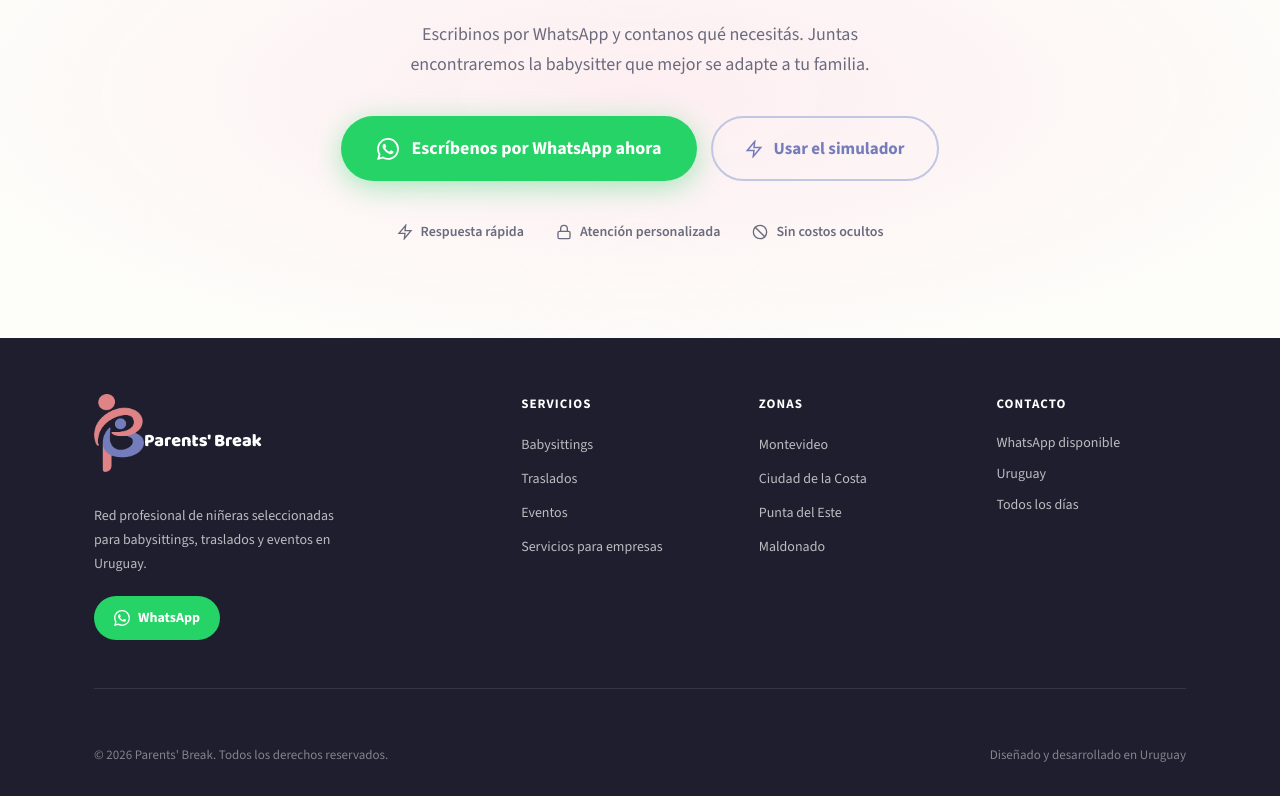
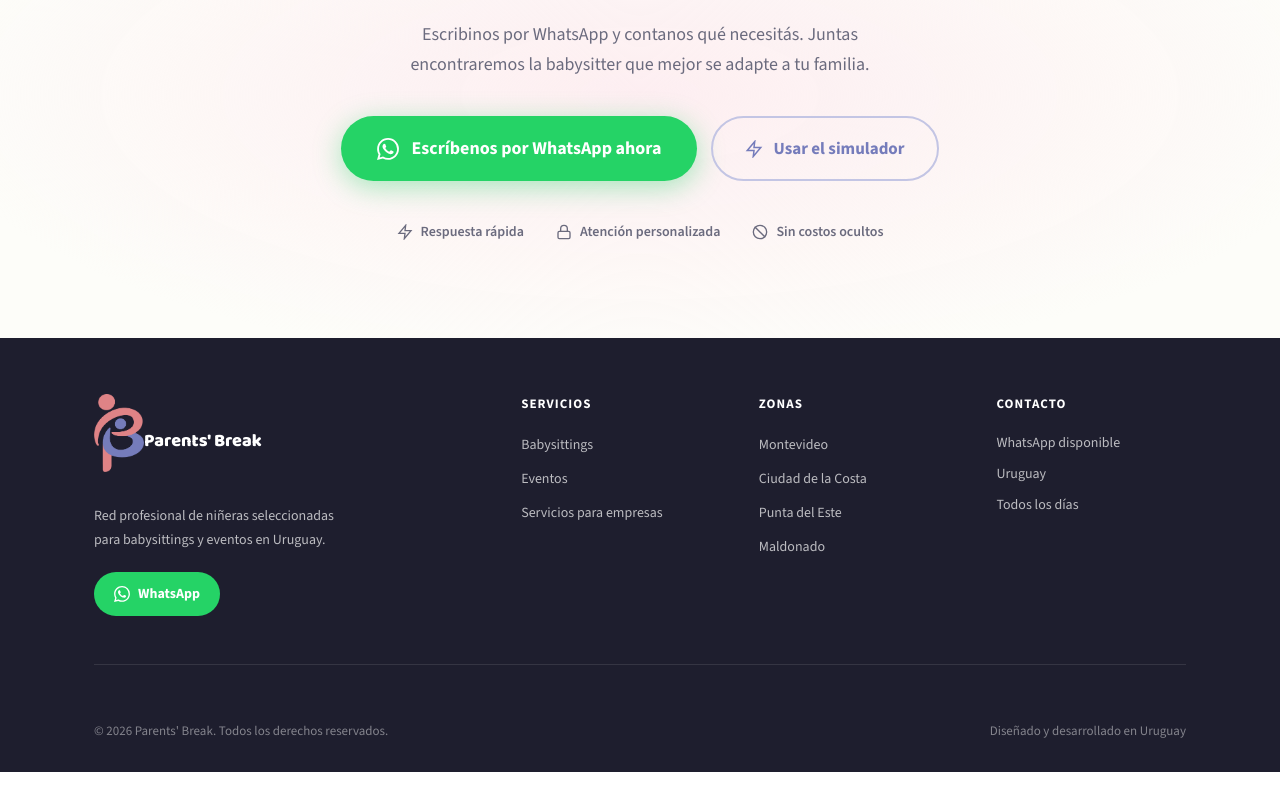
Before and after one commit to diegomarin28/parents-break, a Next.js app: page / in a window 1280 px wide. Shown: the part 7114-7910 px from the top of the page. After the commit the page ends 7886 px from the top, so only its background shows below. Built offline with nearby package versions, Linux system fonts and the light colour scheme.

Commit message:
Update footer description and services
Removed 'traslados' from the footer description and services list.

```diff
--- a/src/components/Footer.tsx
+++ b/src/components/Footer.tsx
@@ -21,7 +21,7 @@ export default function Footer() {
               <span className="footer-logo-text">Parents&apos; Break</span>
             </div>
             <p className="footer-desc">
-              Red profesional de niñeras seleccionadas para babysittings, traslados y eventos en Uruguay.
+              Red profesional de niñeras seleccionadas para babysittings y eventos en Uruguay.
             </p>
             <a href={WA_URL} target="_blank" rel="noopener noreferrer" className="footer-wa-btn">
               <svg width="16" height="16" viewBox="0 0 24 24" fill="currentColor" style={{ flexShrink: 0 }}>
@@ -35,7 +35,7 @@ export default function Footer() {
           <div className="footer-col">
             <h6 className="footer-col-title">Servicios</h6>
             <ul className="footer-list">
-              {["Babysittings", "Traslados", "Eventos", "Servicios para empresas"].map((item) => (
+              {["Babysittings", "Eventos", "Servicios para empresas"].map((item) => (
                 <li key={item}>
                   <a href="#servicios" className="footer-link">{item}</a>
                 </li>
```
